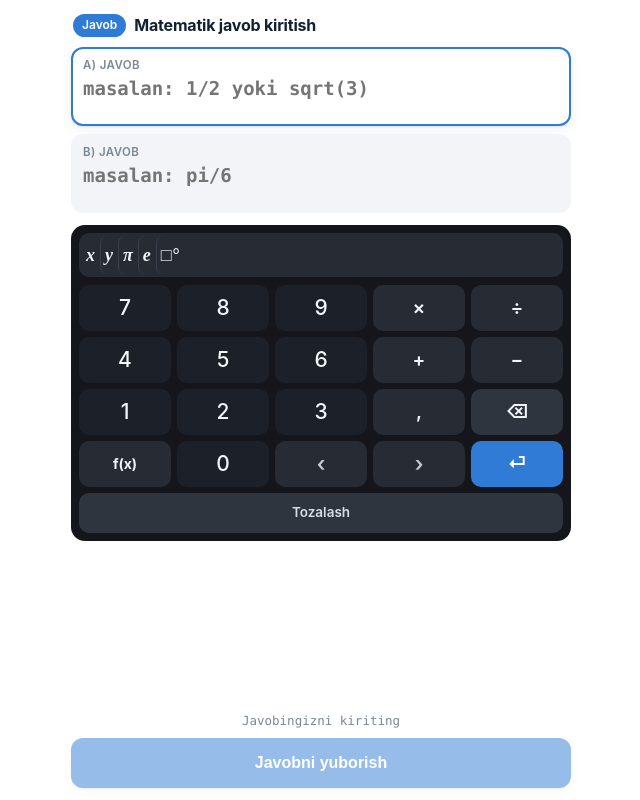
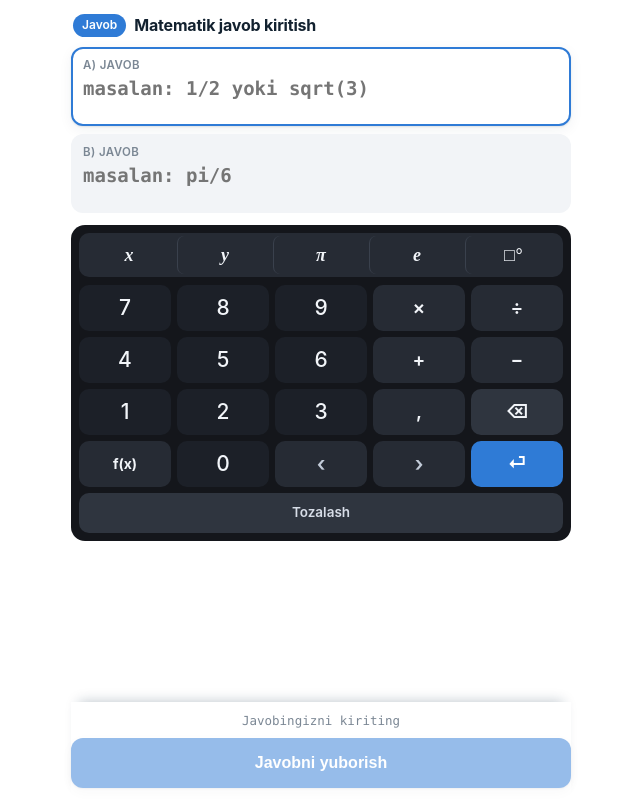
Before and after one commit to bekzod-07/burgutali, a Django app: page /app/klaviatura/ in a window 1280 px wide. Shown: the whole page, without its empty margins (319-959 px from the left). Run offline with Django 4.2, Linux system fonts and the light colour scheme; some libraries are stand-ins or nearby versions.

Commit message:
Klaviatura tepasidagi panel kenglikni to'ldirsin
Brauzerda tekshirilganda ikkita kamchilik ko'rindi:
  * x / y / pi / e / daraja tugmalari chapga siqilib qolgan edi (flex: 1);
  * alohida klaviatura sahifasida pastki panel foni yarim shaffof bo'lgani
    uchun f(x) sahifasining oxirgi qatori orqasidan ko'rinib turardi.

Co-Authored-By: Claude Opus 5 (1M context) <noreply@anthropic.com>

```diff
--- a/apps/miniapp/static/miniapp/css/app.css
+++ b/apps/miniapp/static/miniapp/css/app.css
@@ -703,6 +703,7 @@ body.pad-open .finish-bar { display: none; }
   margin-bottom: 8px;
 }
 .mstrip .mkey {
+  flex: 1;
   background: transparent;
   box-shadow: none;
   min-height: 36px;
--- a/apps/miniapp/static/miniapp/css/keyboard.css
+++ b/apps/miniapp/static/miniapp/css/keyboard.css
@@ -158,6 +158,7 @@ body {
   margin-bottom: 8px;
 }
 .mstrip .key {
+  flex: 1;
   background: transparent;
   box-shadow: none;
   min-height: 38px;
@@ -210,11 +211,18 @@ body {
 
 /* ---------------------------------------------------------------- footer */
 
+.app-main { padding-bottom: 10px; }
+
+/*
+   Pastki panel yopishqoq — klaviatura undan balandroq bo'lsa, tugmalar
+   panel orqasidan ko'rinib qolmasligi uchun fon to'liq bo'yaladi.
+*/
 .app-footer {
   position: sticky;
   bottom: 0;
   padding: 10px 0 12px;
-  background: linear-gradient(to bottom, transparent, var(--bg) 22%);
+  background: var(--bg);
+  box-shadow: 0 -8px 12px -8px rgba(15, 43, 70, .28);
 }
 
 .preview {
```
